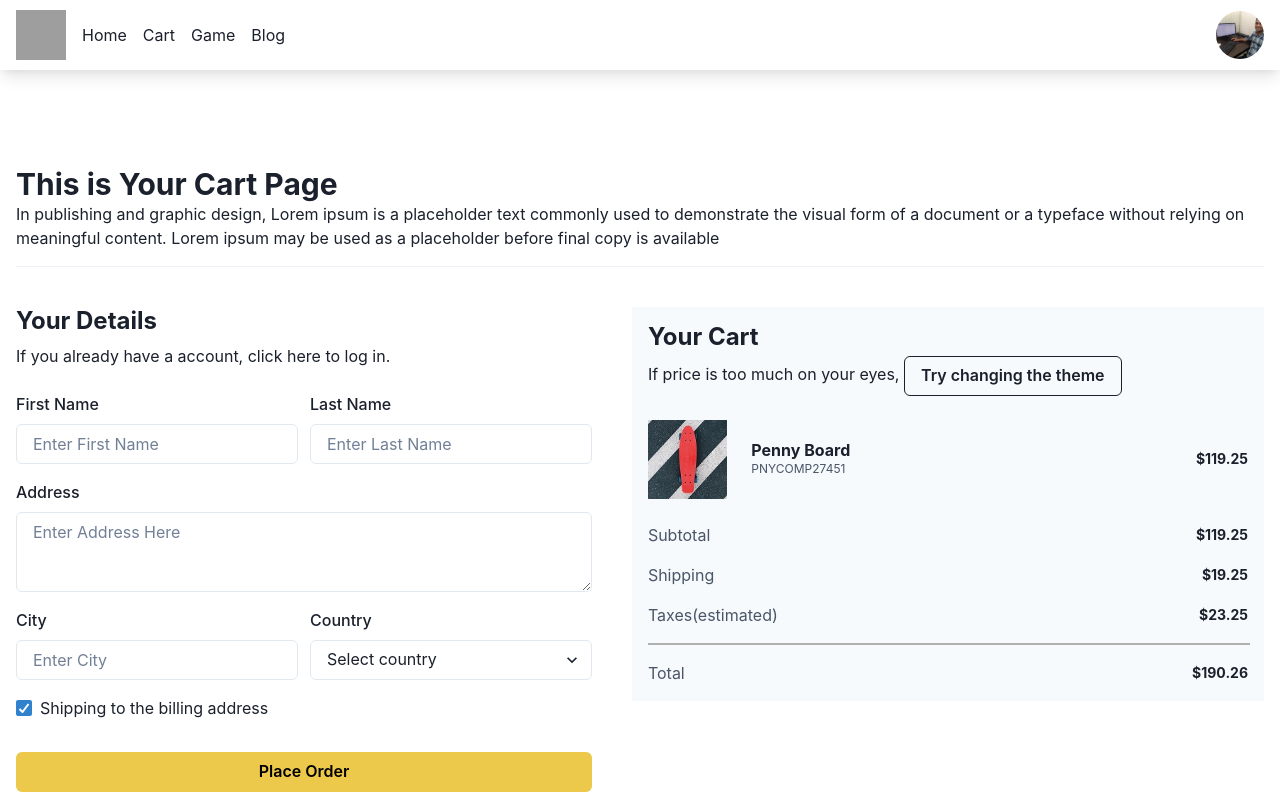
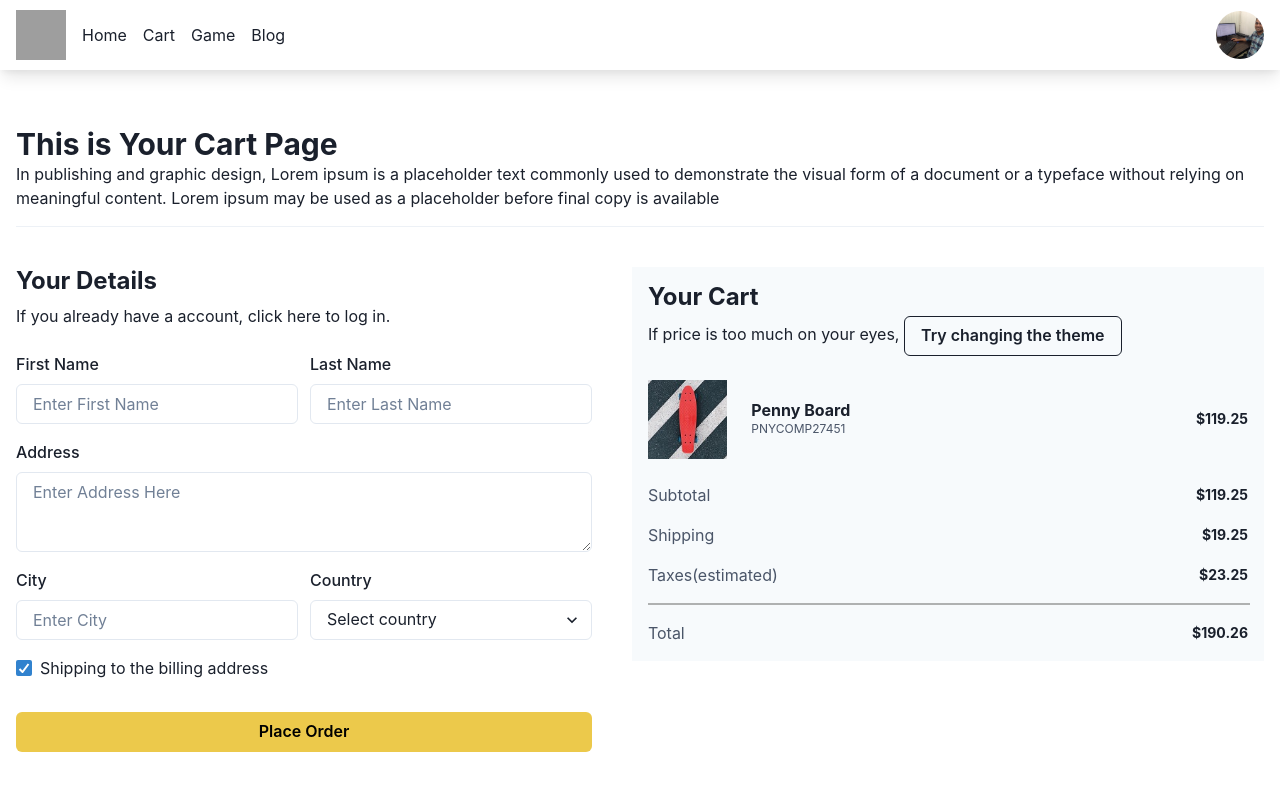
Before and after one commit to SunderSamota/react-website, a React (Create React App) app: page /react-website/cart in a window 1280 px wide. Shown: the top 800 px of the page. Built offline with nearby package versions, Linux system fonts and the light colour scheme; grey boxes are pictures that could not be loaded.

Commit message:
hello change

```diff
--- a/src/components/DiceHome.js
+++ b/src/components/DiceHome.js
@@ -9,7 +9,7 @@ import {
   ListItem,
   Stack,
   Text,
-  SimpleGrid
+  SimpleGrid,
 } from "@chakra-ui/react";
 import React, { useState } from "react";
 import diceImage from "../images/dices.png";
@@ -78,12 +78,12 @@ const DiceHome = () => {
                     align="center"
                     bg={selectedNumbers === value ? "green" : "black"}
                     color="white"
-                    w={{base:'35px', sm:'35px', md:'50px', lg:'50px'}}
-                    h={{base:'35px', sm:'35px', md:'50px', lg:'50px'}}
+                    w={{ base: "35px", sm: "35px", md: "50px", lg: "50px" }}
+                    h={{ base: "35px", sm: "35px", md: "50px", lg: "50px" }}
                     key={value}
                     mr={4}
                     borderRadius={5}
-                    fontSize={{base:'xl', sm:'xl', md:'2xl', lg:'2xl'}}
+                    fontSize={{ base: "xl", sm: "xl", md: "2xl", lg: "2xl" }}
                     cursor="pointer"
                     onClick={() => onNumberClicked(value)}
                   >
@@ -94,8 +94,8 @@ const DiceHome = () => {
               </Flex>
               <SimpleGrid columns={1}>
                 <Box
-                h={{ base: "35px", sm: "35px", md: "150px", lg: "150px" }}
-                w={{ base: "100px", sm: "100px", md: "150px", lg: "150px" }}
+                  h="150px"
+                  w="150px"
                   onClick={genrateRandomNum}
                   cursor="pointer"
                 >
--- a/src/pages/CartPage.js
+++ b/src/pages/CartPage.js
@@ -6,7 +6,7 @@ import { Box, Container, Divider, Flex, Heading, Text } from "@chakra-ui/react";
 const CartPage = () => {
   return (
     <>
-      <Container maxW="container.xl" py={20}>
+      <Container maxW="container.xl" py={10}>
         <Box textAlign={{base:'center', md:'left'}} w='full' mt={4}>
         <Heading fontSize='3xl'>This is Your Cart Page</Heading>
         <Text>
```
Lines whose indentation alone changed are shown as unchanged.
